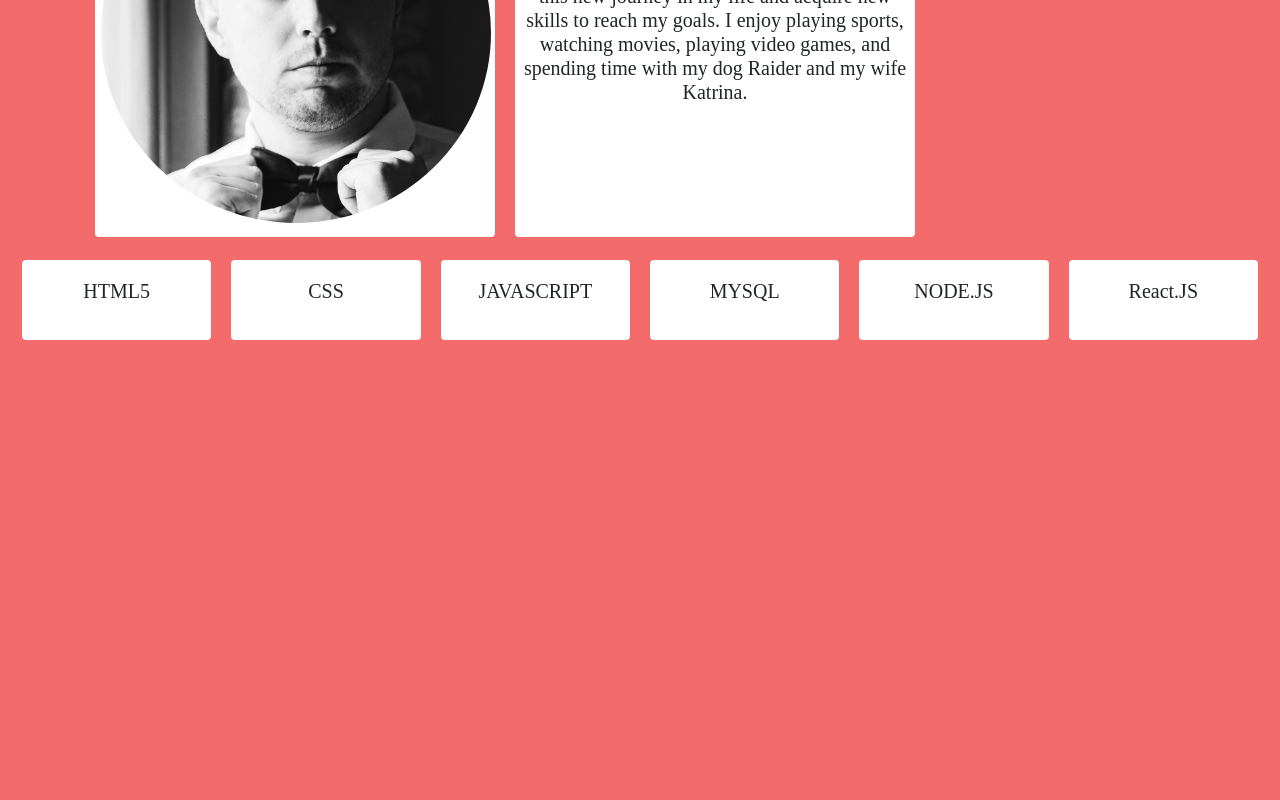
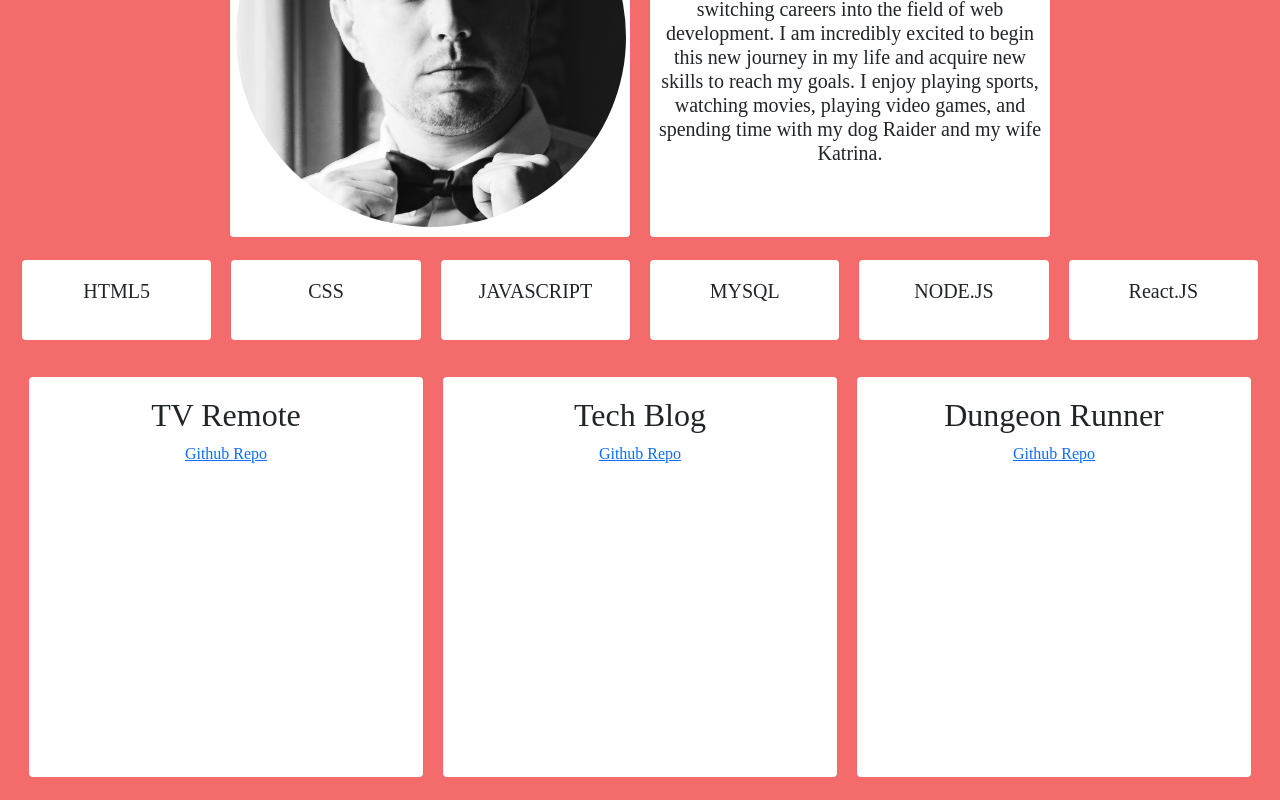
Before and after one commit to DerekBanister/react-portfolio, a React (Create React App) app: page / in a window 1280 px wide. Shown: the part 250-1050 px from the top of the page. Before the commit the page ends 800 px from the top, so only its background shows below. Built offline with nearby package versions, Linux system fonts and the light colour scheme.

Commit message:
projects component added

```diff
--- a/src/App.js
+++ b/src/App.js
@@ -3,17 +3,19 @@ import React from 'react';
 import Navbar from './components/Nav';
 import About from './components/About';
 import Techs from './components/Techs';
-// import Projects from './components/Projects';
+import Projects from './components/Projects';
+import 'bootstrap/dist/css/bootstrap.min.css';
 // import Footer from './components/Footer';
 
 function App() {
     return (
-        <div className="">
+        <div>
             <Navbar />
             <About />
             <Techs />
-            {/* <Projects />
-            <Footer /> */}
+            <br />
+            <Projects />
+            {/* <Footer />  */}
         </div>
     );
 }
--- a/src/components/Projects.js
+++ b/src/components/Projects.js
@@ -1,3 +1,47 @@
 import React from 'react';
 import 'bootstrap/dist/css/bootstrap.min.css';
 import '../styles/style.css';
+
+const styles = {
+    cardDeck: {
+        margin: "10px",
+        display: "flex",
+        justifyContent: "center"
+    }
+}
+
+function Projects() {
+    return (
+        <div class="card-deck" style={styles.cardDeck}>
+            <div class="card">
+                <div class="card-body">
+                    <h2 class="card-title">TV Remote</h2>
+                    <a class="card-text" href="https://github.com/DerekBanister/tvremote" target="_blank">
+                        Github
+                        Repo</a>
+                    {/* add project link here */}
+                </div>
+            </div>
+            <div class="card">
+                <div class="card-body">
+                    <h2 class="card-title">Tech Blog</h2>
+                    <a class="card-text" href="https://github.com/DerekBanister/MVC-tech-blog" target="_blank">
+                        Github
+                        Repo</a>
+                    {/* add project link here */}
+                </div>
+            </div>
+            <div class="card">
+                <div class="card-body">
+                    <h2 class="card-title">Dungeon Runner</h2>
+                    <a class="card-text" href="https://github.com/DerekBanister/fullstack-browser-game" target="_blank">
+                        Github
+                        Repo</a>
+                    {/* add project link here */}
+                </div>
+            </div>
+        </div>
+    )
+}
+
+export default Projects;
--- a/src/styles/style.css
+++ b/src/styles/style.css
@@ -6,14 +6,22 @@
     background-color: rgb(243, 107, 107);
   }
   .card {
+      display: inline-flex;
+      text-align: center;
+      justify-content: center;
       height: 400px;
       width: 400px;
       margin: 10px;
       border: none;
+
   }
 .card-columns {
     display: flex;
-
+    justify-content: center;
+  }
+  .hide-card {
+    text-align: center;
+    border: none;
   }
   .card-title {
     text-align: center;
@@ -21,7 +29,7 @@
   .duck {
     border-bottom: solid black 2px;
   }
-  .card-deck {
+  /* .card-deck {
     margin: 10px;
     justify-content: center;
-}
+} */
```
